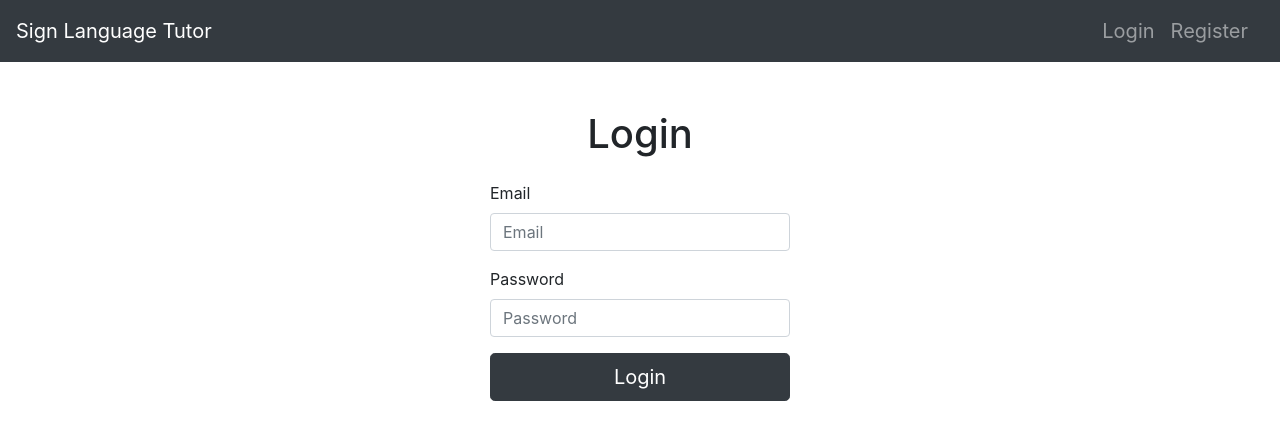
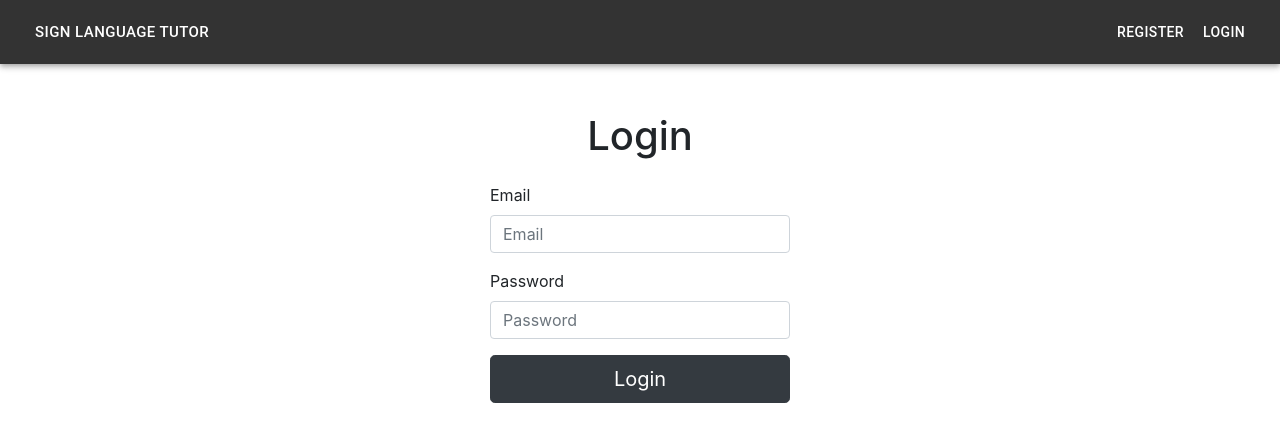
Before and after one commit to marinov98/Sign-Lang-Tutor, a React (Create React App) app in the folder slt-app/: page /login in a window 1280 px wide. Shown: the top 442 px of the page. Built offline with nearby package versions, Linux system fonts and the light colour scheme; no server answers.

Commit message:
Added @materialui/icons and updated navbar

```diff
--- a/slt-app/package.json
+++ b/slt-app/package.json
@@ -4,6 +4,7 @@
   "private": true,
   "dependencies": {
     "@material-ui/core": "^4.11.3",
+    "@material-ui/icons": "^4.11.2",
     "@material-ui/lab": "^4.0.0-alpha.57",
     "@testing-library/jest-dom": "^5.11.4",
     "@testing-library/react": "^11.1.0",
--- a/slt-app/src/components/NavBar/NavBar.tsx
+++ b/slt-app/src/components/NavBar/NavBar.tsx
@@ -1,8 +1,46 @@
+import {
+  AppBar,
+  Button,
+  createMuiTheme,
+  createStyles,
+  IconButton,
+  makeStyles,
+  Theme,
+  Toolbar,
+  Typography,
+  ThemeProvider
+} from '@material-ui/core';
 import React, { useContext } from 'react';
-import { Link } from 'react-router-dom';
+import { Link, useHistory } from 'react-router-dom';
 import { UserContext, logout } from './../../utils/auth';
+import MenuIcon from '@material-ui/icons/Menu';
+
+const useStyles = makeStyles((theme: Theme) => ({
+  root: {
+    flexGrow: 1,
+    marginBottom: theme.spacing(2)
+  },
+  menuButton: {
+    marginRight: theme.spacing(2)
+  },
+  title: {
+    flexGrow: 1
+  },
+  bar: {
+    background: '#333333'
+  }
+}));
 
 const NavBar: React.FunctionComponent = () => {
+  const history = useHistory();
+
+  const classes = useStyles();
+  const theme = createMuiTheme({
+    palette: {
+      type: 'dark'
+    }
+  });
+
   const { authenticated, checkAuth } = useContext(UserContext);
 
   const handleLogout = async (e: React.MouseEvent<HTMLElement>) => {
@@ -11,42 +49,79 @@ const NavBar: React.FunctionComponent = () => {
   };
 
   return (
-    <div>
-      <nav className="navbar navbar-dark bg-dark">
-        <Link
-          to={authenticated ? '/' : '/login'}
-          className="navbar-brand mr-auto"
-        >
+    <div className={classes.root}>
+      <AppBar position="static" className={classes.bar}>
+        <Toolbar>
+          <Typography className={classes.title}>
+            <Button size="large" color="inherit">
               Sign Language Tutor
-        </Link>
+            </Button>
+          </Typography>
           {authenticated ? (
-          <div>
-            <Link to="/" className="navbar-brand navbar-text ml-auto">
+            <React.Fragment>
+              <Button color="inherit" onClick={() => history.push('/')}>
                 Home
-            </Link>
-            <Link to="/account" className="navbar-brand navbar-text ml-auto">
+              </Button>
+              <Button color="inherit" onClick={() => history.push('/account')}>
                 Account
-            </Link>
-            <Link
-              to=""
-              className="navbar-brand navbar-text ml-auto"
-              onClick={handleLogout}
+              </Button>
+              <Button
+                color="inherit"
+                onClick={(e: React.MouseEvent<HTMLElement>) => handleLogout(e)}
               >
                 Logout
-            </Link>
+              </Button>
+            </React.Fragment>
+          ) : (
+            <React.Fragment>
+              <Button color="inherit" onClick={() => history.push('/register')}>
+                Register
+              </Button>
+              <Button color="inherit" onClick={() => history.push('/login')}>
+                Login
+              </Button>
+            </React.Fragment>
+          )}
+        </Toolbar>
+      </AppBar>
     </div>
-        ) : (
-          <div>
-            <Link to="/login" className="navbar-brand navbar-text">
-              Login
-            </Link>
-            <Link to="/register" className="navbar-brand navbar-text">
-              Register
-            </Link>
-          </div>
-        )}
-      </nav>
-    </div>
+
+    // <div>
+    //   <nav className="navbar navbar-dark bg-dark">
+    //     <Link
+    //       to={authenticated ? '/' : '/login'}
+    //       className="navbar-brand mr-auto"
+    //     >
+    //       Sign Language Tutor
+    //     </Link>
+    //     {authenticated ? (
+    //       <div>
+    //         <Link to="/" className="navbar-brand navbar-text ml-auto">
+    //           Home
+    //         </Link>
+    //         <Link to="/account" className="navbar-brand navbar-text ml-auto">
+    //           Account
+    //         </Link>
+    //         <Link
+    //           to=""
+    //           className="navbar-brand navbar-text ml-auto"
+    //           onClick={handleLogout}
+    //         >
+    //           Logout
+    //         </Link>
+    //       </div>
+    //     ) : (
+    //       <div>
+    //         <Link to="/login" className="navbar-brand navbar-text">
+    //           Login
+    //         </Link>
+    //         <Link to="/register" className="navbar-brand navbar-text">
+    //           Register
+    //         </Link>
+    //       </div>
+    //     )}
+    //   </nav>
+    // </div>
   );
 };
 
```
Also changed, not shown: 1 other file (tests, documents, lock files or other folders). Lines whose indentation alone changed are shown as unchanged.
